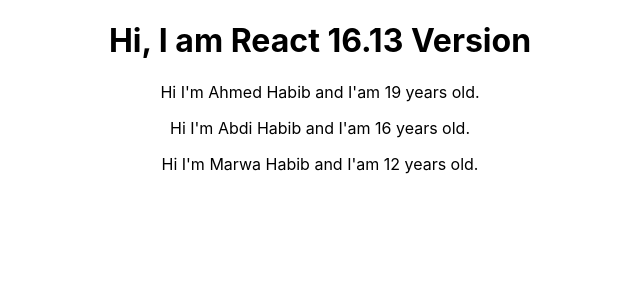
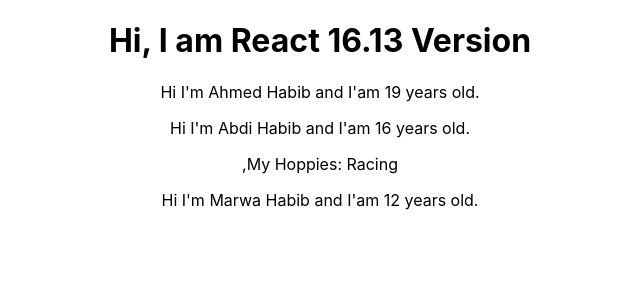
Before and after one commit to 4hmedhabib/React-learning, a React (Create React App) app in the folder my-app/: page / in a window 1280 px wide. Shown: the top 300 px of the page, without its empty margins (320-960 px from the left). Built offline with nearby package versions, Linux system fonts and the light colour scheme.

Commit message:
children lesson insert

```diff
--- a/my-app/src/App.js
+++ b/my-app/src/App.js
@@ -7,7 +7,10 @@
     <div className="App">
       <h1>Hi, I am React 16.13 Version</h1>
       <Person name="Ahmed Habib" age="19" />
-      <Person name="Abdi Habib" age="16" />
+      <Person name="Abdi Habib" age="16">
+        {" "}
+        ,My Hoppies: Racing
+      </Person>
       <Person name="Marwa Habib" age="12" />
     </div>
   );
--- a/my-app/src/Person/Person.js
+++ b/my-app/src/Person/Person.js
@@ -2,9 +2,12 @@
 
 const person = (props) => {
   return (
-    <p>
-      Hi I'm {props.name} and I'am {props.age} years old.
-    </p>
+    <div>
+      <p>
+        Hi I'm {props.name} and I'am {props.age} years old.
+      </p>
+      <p>{props.children}</p>
+    </div>
   );
 };
 
```
